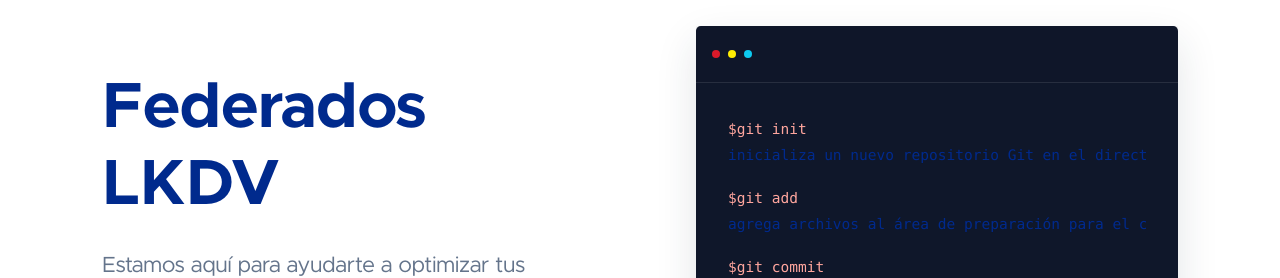
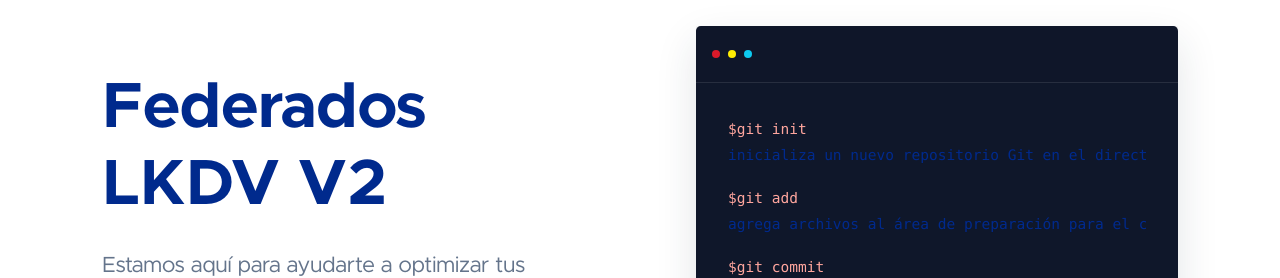
Before and after one commit to richieps2211/templateDemo, an Angular app: page / in a window 1280 px wide. Shown: the part 403-681 px from the top of the page. Built offline with nearby package versions, Linux system fonts and the light colour scheme.

Commit message:
Update home.component.html

```diff
--- a/src/app/components/home/home.component.html
+++ b/src/app/components/home/home.component.html
@@ -8,7 +8,7 @@
             <!-- Hero Text-->
             <div class="col-12 col-lg-6 position-relative z-index-20 text-center text-lg-start aos-init aos-animate"
                 data-aos="fade-in">
-                <h1 class="display-3 fw-bold mb-4">Federados LKDV</h1>
+                <h1 class="display-3 fw-bold mb-4">Federados LKDV V2</h1>
                 <h2 class="fs-5 text-muted fw-light lh-base">Estamos aquí para ayudarte a optimizar tus procesos y
                     aumentar la eficiencia del equipo.</h2>
 
```
